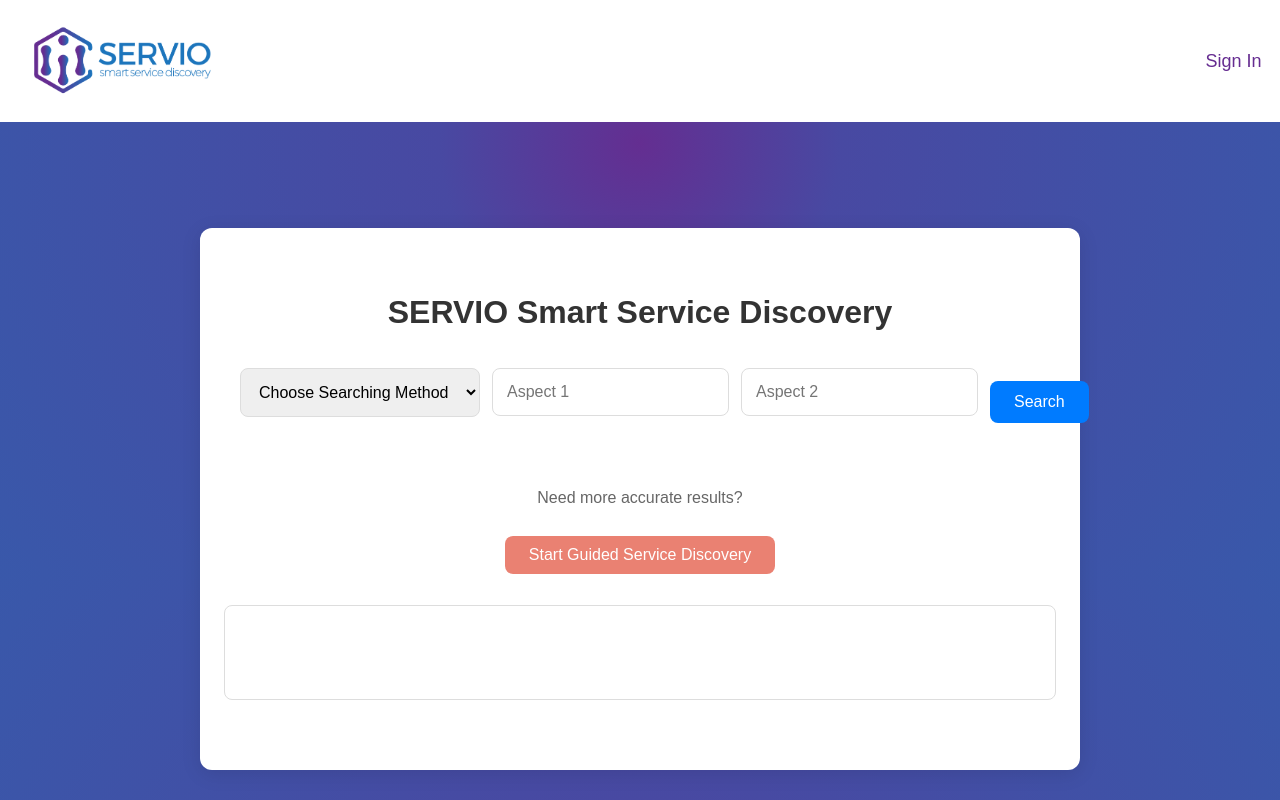
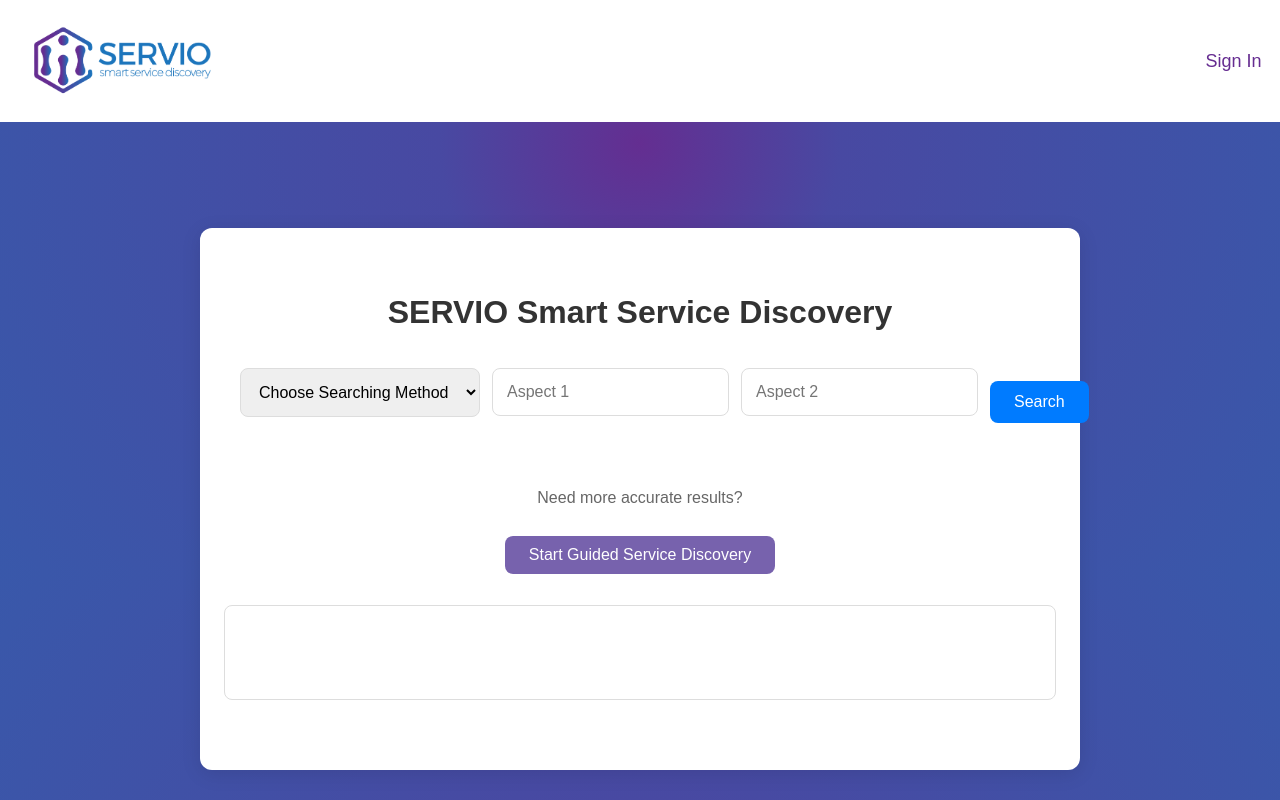
Before and after one commit to YoussefBadreldin/Servio, a React (Create React App) app: page /ServiceDiscovery in a window 1280 px wide. In both pictures the pointer is over the button "Start Guided Service Discovery". Shown: the part 2867-3667 px from the top of the page. Built offline with nearby package versions, Linux system fonts and the light colour scheme.

Commit message:
Fix build issues

```diff
--- a/src/styles/ServiceDiscovery.css
+++ b/src/styles/ServiceDiscovery.css
@@ -91,7 +91,7 @@
 }
 
 .spark-button:hover {
-  background-color: #e5624f;
+  background-color: #563b99;
   transform: translateY(-1px); /* Slight lift effect on hover */
 }
 
```
